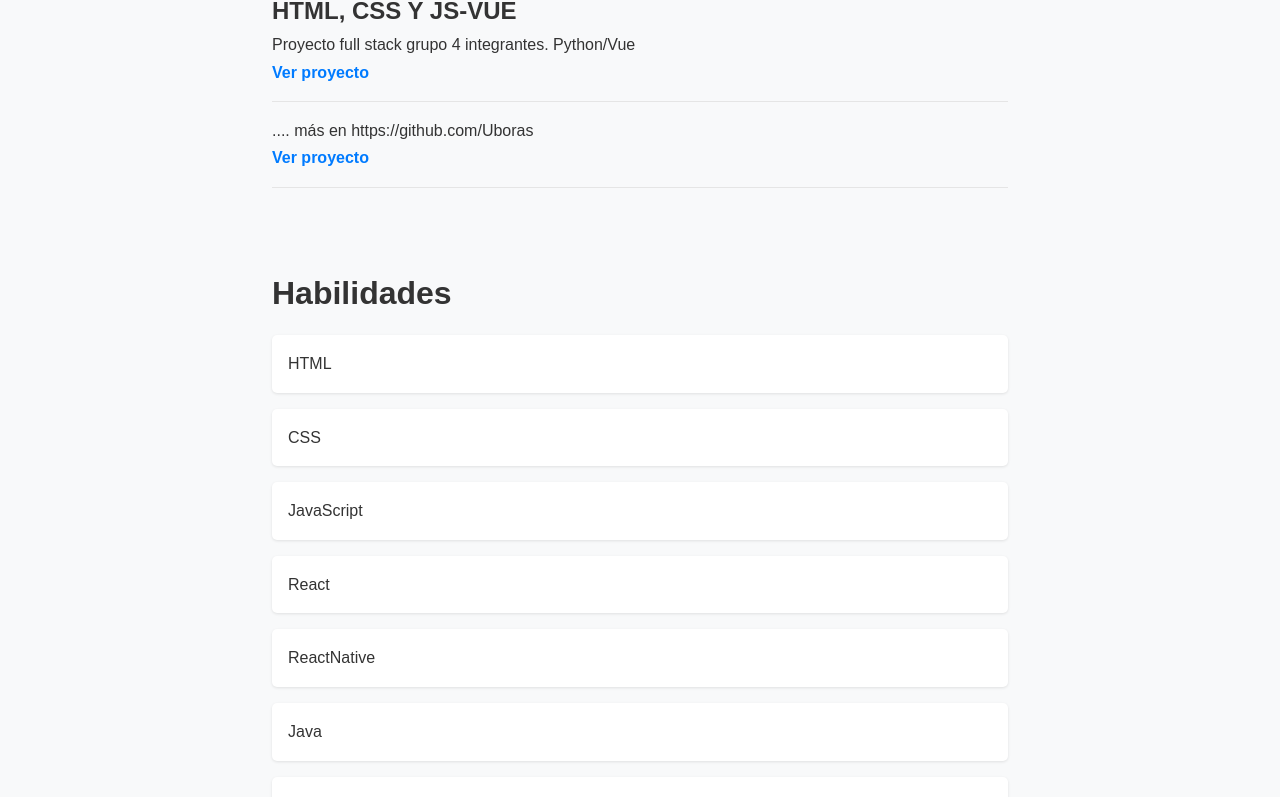
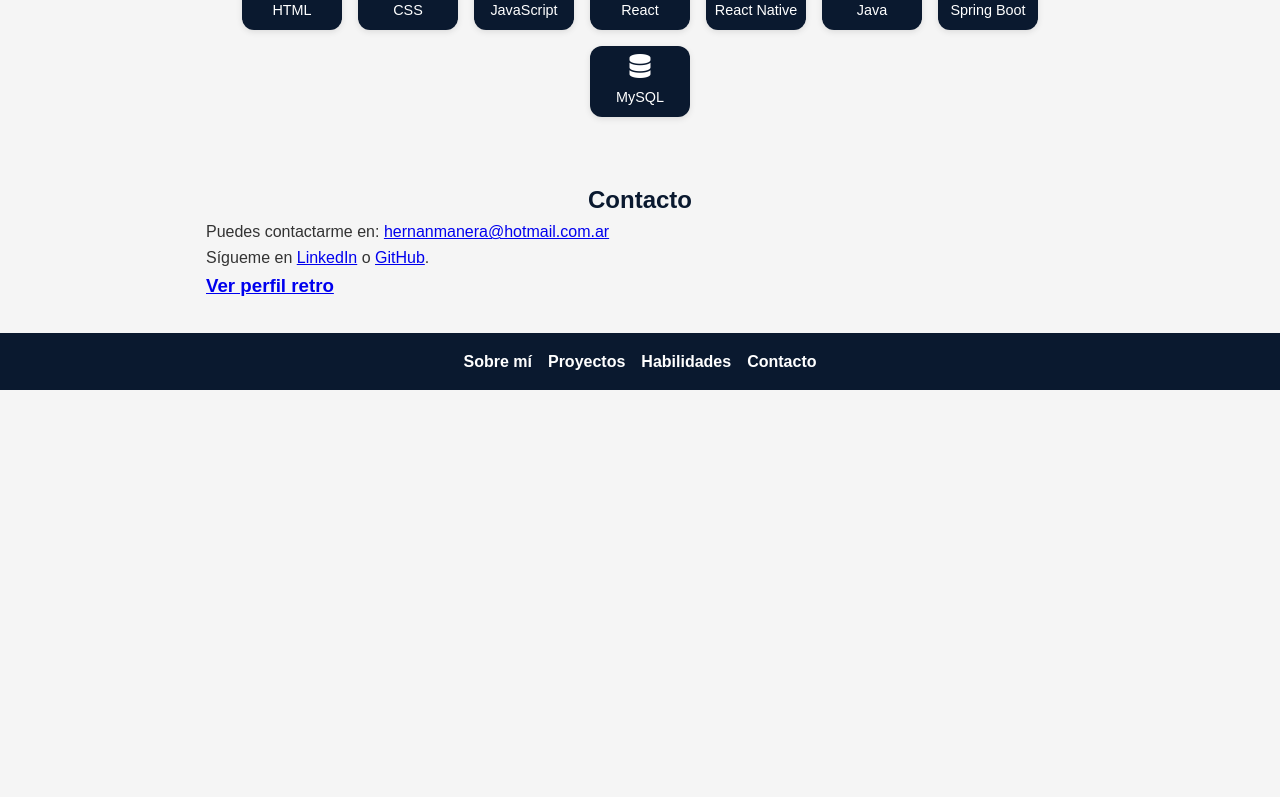
Before and after one commit to Uboras/paginaMensajeria.io, a plain HTML site: page index.html in a window 1280 px wide. Shown: the part 1251-2048 px from the top of the page. After the commit the page ends 1641 px from the top, so only its background shows below. Drawn offline with Linux system fonts and the light colour scheme.

Commit message:
modificacion

```diff
--- a/index.html
+++ b/index.html
@@ -1,26 +1,25 @@
+
 <!DOCTYPE html>
 <html lang="es">
-
 <head>
     <meta charset="UTF-8">
     <meta name="viewport" content="width=device-width, initial-scale=1.0">
-    <title>Portafolio de Front-End</title>
+    <title>Portafolio de Hernán Manera</title>
+    <link rel="stylesheet" href="https://cdnjs.cloudflare.com/ajax/libs/font-awesome/6.5.0/css/all.min.css">
     <link rel="stylesheet" href="./styles/styles.css">
+
 </head>
-
 <body>
     <header>
-      <div id="nav"></div>
-</header>
+        <div id="nav"></div>
+    </header>
     <section id="about"></section>
     <section id="projects"></section>
     <section id="skills"></section>
     <section id="contact"></section>
-    <footer >
+    <footer>
         <div id="nav"></div>
-
-    </section>
-  <script src="./js/Scrypt.js"></script>
+    </footer>
+    <script src="./js/script.js"></script>
 </body>
-
 </html>
--- a/js/Scrypt.js
+++ /dev/null
@@ -1,93 +0,0 @@
-// DOM elements
-var projectContainer = document.querySelector("#projects");
-var tecnologiaContainer = document.querySelector("#skills");
-var contactoContainer = document.querySelector("#contact");
-var sobremeContainer = document.querySelector("#about");
-var navContainer = document.querySelectorAll("#nav");
-// Variables
-var about = [
-  "Soy Hernán Manera",
-  "Con más de 11 años de experiencia como cajero en Cencosud S.A. , decidí seguir mi pasión por la programación web y me convertí en desarrollador FullStack Junior en Egg Corporation, una empresa líder en la formación de programadores informáticos. En Egg Corporation, trabajo con tecnologías como Java, JDBC y JPA , SQL, HTML, CSS, JavaScript y Git. Desarrollo aplicaciones web y móviles que aportan valor a los clientes y a la sociedad.",
-  "Me caracterizo por ser un aprendiz constante y curioso, siempre en busca de nuevas tecnologías y mejores prácticas para mejorar mi habilidad como desarrollador. Recientemente obtuve dos certificaciones en Java y SQL, y estoy cursando un programa de Programación Web en la Universidad de Buenos Aires. Mi objetivo es seguir creciendo profesionalmente y contribuir al avance de la industria de la programación web con soluciones innovadoras y de calidad.",
-];
-var velocidad = [
-  ,
-  {
-    tecnologias: "React Native",
-    Descripcion: "Inicio de sesion con React native",
-    link: "https://github.com/Uboras/LogIn-ReactNative",
-  },
-  {
-    tecnologias: "Java",
-    Descripcion: "Aplicando 10 java app ",
-    link: "https://github.com/Uboras/10-Programas-Java",
-  },
-  {
-    tecnologias: "Java",
-    Descripcion: "Calculadora Java y juegos",
-    link: "https://github.com/Uboras/PrograMane",
-  },
-  {
-    tecnologias: "HTML, CSS Y REACT",
-    Descripcion: "Programa React avanzado Utn-web",
-    link: "https://github.com/Uboras/UTN-DesarolladorWeb",
-  },
-  {
-    tecnologias: "Html, CSS y JS",
-    Descripcion: "Calculadora js",
-    link: "https://uboras.github.io/CalculadoraJS/",
-  },
-  {
-    tecnologias: "HTML, CSS Y JS-VUE",
-    Descripcion: "Proyecto full stack grupo 4 integrantes. Python/Vue",
-    link: "https://uboras.github.io/CAC-C1-Python-2024/",
-  },
-  {
-    tecnologias: "",
-    Descripcion: "....  más en https://github.com/Uboras",
-    link: "",
-  },
-];
-var tecnologias = [
-  "HTML",
-  "CSS",
-  "JavaScript",
-  "React",
-  "ReactNative",
-  "Java",
-  "SpringBoot",
-  "MySql",
-];
-var contactos = [
-  "hernanmanera@hotmail.com.ar",
-  "https://www.linkedin.com/in/hernan-manera-62312682/",
-  "https://github.com/Uboras",
-  "./PorfolioGamer/index.html"
-];
-
-// Variables componentes
-var insnav = `<nav><ul><li><a href="#about">Sobre mí</a></li><li><a href="#projects">Proyectos</a></li><li><a href="#skills">Habilidades</a></li><li><a href="#contact">Contacto</a></li></ul></nav>`;
-var insSobre = `<h1>${about[0]}</h1><p>${about[1]}</p><p>${about[2]}</p>`;
-var insProyectos =
-  "<h2>Proyectos</h2>" +
-  velocidad
-    .map(
-      (element) =>
-        `<div class="project"><h3>${element.tecnologias}</h3><p>${element.Descripcion}</p><a href="${element.link}" target="_blank">Ver proyecto</a></div>`
-    )
-    .join("");
-var insTecno =
-  "<h2>Habilidades</h2>" +
-  "<ul>" +
-  tecnologias.map((element) => `<li>${element}</li> `).join("") +
-  "</ul>";
-var inscontacto =
-  "<h2>Contacto</h2>" +
-  `<p>Puedes contactarme en: <a href="mailto:${contactos[0]}"> Hernana Manera(Mail)</a></p><p>Sígueme en <a href="${contactos[1]}" target="_blank">LinkedIn</a> o <a href="${contactos[2]}" target="_blank">GitHub</a>.</p> <h2> <a href="${contactos[3]}" target="_blank"> <h2>Perfil Retro </h2></a>`;
-
-// Inner sections
-navContainer.forEach((element) => (element.innerHTML = insnav));
-sobremeContainer.innerHTML = insSobre;
-projectContainer.innerHTML = insProyectos;
-tecnologiaContainer.innerHTML = insTecno;
-contactoContainer.innerHTML = inscontacto;
--- /dev/null
+++ b/js/script.js
@@ -0,0 +1,85 @@
+
+// DOM elements
+const projectContainer = document.querySelector("#projects");
+const tecnologiaContainer = document.querySelector("#skills");
+const contactoContainer = document.querySelector("#contact");
+const sobremeContainer = document.querySelector("#about");
+const navContainer = document.querySelectorAll("#nav");
+
+const about = [
+  "Soy Hernán Manera",
+  "Con más de 11 años de experiencia como cajero en Cencosud S.A., decidí seguir mi pasión por la programación web. Me especialicé como desarrollador FullStack en Egg Corporation, trabajando con Java, SQL, HTML, CSS, JavaScript y Git.",
+  "Estoy en constante búsqueda de nuevas tecnologías y mejores prácticas. Actualmente curso Programación Web en la UBA. Mi objetivo: aportar soluciones innovadoras y crecer como profesional."
+];
+
+const velocidad = [
+  {
+    tecnologias: "React Native",
+    Descripcion: "Inicio de sesión con React Native",
+    link: "https://github.com/Uboras/LogIn-ReactNative"
+  },
+  {
+    tecnologias: "Java",
+    Descripcion: "10 programas de Java",
+    link: "https://github.com/Uboras/10-Programas-Java"
+  },
+  {
+    tecnologias: "Java",
+    Descripcion: "Calculadora y juegos en Java",
+    link: "https://github.com/Uboras/PrograMane"
+  },
+  {
+    tecnologias: "HTML, CSS y React",
+    Descripcion: "Programa React avanzado UTN",
+    link: "https://github.com/Uboras/UTN-DesarolladorWeb"
+  },
+  {
+    tecnologias: "HTML, CSS y JS",
+    Descripcion: "Calculadora JS",
+    link: "https://uboras.github.io/CalculadoraJS/"
+  },
+  {
+    tecnologias: "HTML, CSS y JS-Vue",
+    Descripcion: "Proyecto full stack Python/Vue",
+    link: "https://uboras.github.io/CAC-C1-Python-2024/"
+  }
+];
+
+const tecnologias = [
+  { nombre: "HTML", icon: "fa-brands fa-html5" },
+  { nombre: "CSS", icon: "fa-brands fa-css3-alt" },
+  { nombre: "JavaScript", icon: "fa-brands fa-js" },
+  { nombre: "React", icon: "fa-brands fa-react" },
+  { nombre: "React Native", icon: "fa-brands fa-react" },
+  { nombre: "Java", icon: "fa-brands fa-java" },
+  { nombre: "Spring Boot", icon: "fa-solid fa-leaf" },
+  { nombre: "MySQL", icon: "fa-solid fa-database" }
+];
+
+const contactos = [
+  "hernanmanera@hotmail.com.ar",
+  "https://www.linkedin.com/in/hernan-manera-62312682/",
+  "https://github.com/Uboras",
+  "./PorfolioGamer/index.html"
+];
+
+const insnav = `<nav><ul><li><a href="#about">Sobre mí</a></li><li><a href="#projects">Proyectos</a></li><li><a href="#skills">Habilidades</a></li><li><a href="#contact">Contacto</a></li></ul></nav>`;
+const insSobre = `<h1>${about[0]}</h1><p>${about[1]}</p><p>${about[2]}</p>`;
+const insProyectos = "<h2>Proyectos</h2>" + velocidad.map(p =>
+  `<div class="project"><h3>${p.tecnologias}</h3><p>${p.Descripcion}</p><a href="${p.link}" target="_blank">Ver proyecto</a></div>`
+).join("");
+
+const insTecno = "<h2>Habilidades</h2><ul class='skills'>" +
+  tecnologias.map(t => `<li><i class="${t.icon}"></i><span>${t.nombre}</span></li>`).join("") +
+  "</ul>";
+
+const inscontacto = `<h2>Contacto</h2>
+  <p>Puedes contactarme en: <a href="mailto:${contactos[0]}">${contactos[0]}</a></p>
+  <p>Sígueme en <a href="${contactos[1]}" target="_blank">LinkedIn</a> o <a href="${contactos[2]}" target="_blank">GitHub</a>.</p>
+  <h3><a href="${contactos[3]}" target="_blank">Ver perfil retro</a></h3>`;
+
+navContainer.forEach(e => e.innerHTML = insnav);
+sobremeContainer.innerHTML = insSobre;
+projectContainer.innerHTML = insProyectos;
+tecnologiaContainer.innerHTML = insTecno;
+contactoContainer.innerHTML = inscontacto;
--- a/styles/styles.css
+++ b/styles/styles.css
@@ -1,7 +1,13 @@
-/* Reiniciar estilos básicos */
-:root{
-    --color-primario: rgba(102, 99, 100, 1);
+
+:root {
+    --color-primario: #0a192f;
+    --color-secundario: #64ffda;
+    --color-fondo: #f5f5f5;
+    --color-texto: #333;
+    --color-claro: #ffffff;
+    --color-link: #007BFF;
 }
+
 * {
     margin: 0;
     padding: 0;
@@ -11,115 +17,117 @@
 body {
     font-family: 'Arial', sans-serif;
     line-height: 1.6;
-    background-color: #f8f9fa;
-    color: #333;
-    margin: 0;
-    padding: 0;
+    background-color: var(--color-fondo);
+    color: var(--color-texto);
 }
 
-header {
-    background-color: #dad8d8;
-    border-bottom: 1px solid #e5e5e5;
+header, footer {
+    background-color: var(--color-primario);
+    color: var(--color-claro);
+    text-align: center;
     padding: 1em 0;
-    text-align: center;
 }
 
 nav ul {
     list-style: none;
     padding: 0;
     margin: 0;
-}
-
-nav ul li {
-    display: inline;
-    margin: 0 5px;
+    display: flex;
+    justify-content: center;
+    gap: 1em;
 }
 
 nav ul li a {
-    color: #333;
+    color: var(--color-claro);
     text-decoration: none;
     font-weight: bold;
 }
 
 nav ul li a:hover {
-    text-decoration: underline;
-}
-section {
-    padding: 2em ;
-    margin: 0 auto;
-    max-width: 800px;
-    border-radius: 16px;
+    color: var(--color-secundario);
 }
 
-h1 {
-    margin-bottom: 0.5em;
-    font-size: 2.5em;
-    color: #333;
+section {
+    max-width: 900px;
+    margin: auto;
+    padding: 2rem 1rem;
 }
 
-h2 {
-    margin-bottom: 0.5em;
-    font-size: 2em;
-    color: #333;
-}
-
-p {
-    margin-bottom: 1.5em;
+h1, h2 {
+    color: var(--color-primario);
+    text-align: center;
 }
 
 .project {
-
+    background-color: var(--color-claro);
+    border-radius: 8px;
+    padding: 1em;
     margin-bottom: 1em;
-    border-bottom: 1px solid #e5e5e5;
-    padding-bottom: 1em;
+    box-shadow: 0 2px 5px rgba(0,0,0,0.1);
+    transition: transform 0.2s ease-in-out;
 }
 
-.project h3 {
-    font-size: 1.5em;
-    margin-bottom: 0.1em;
-}
-
-.project p {
-    margin-bottom: 0.1em;
+.project:hover {
+    transform: scale(1.01);
 }
 
 .project a {
-    color: #007BFF;
+    color: var(--color-link);
     text-decoration: none;
     font-weight: bold;
 }
 
-.project a:hover {
-    text-decoration: underline;
-}
-
-ul {
-    list-style-type: none;
+ul.skills {
+    display: flex;
+    flex-wrap: wrap;
+    justify-content: center;
+    gap: 0.5em;
     padding: 0;
 }
 
-ul li {
-    background: #ffffff;
-    padding: 1em;
-    margin-bottom: 1em;
-    border-radius: 5px;
-    box-shadow: 0 1px 3px rgba(0, 0, 0, 0.1);
+ul.skills li {
+    background: var(--color-primario);
+    color: var(--color-claro);
+    padding: 0.5em 1em;
+    border-radius: 20px;
+    list-style: none;
+    font-size: 0.9em;
 }
 
-footer {
-    background-color: #dad8d8;
-    height: fit-content;
-    text-align: center;
-    padding: 1em 0;
-    border-top: 1px solid #e5e5e5;
-
+@media (max-width: 768px) {
+    nav ul {
+        flex-direction: column;
+        align-items: center;
+    }
 }
 
-a {
-    color: #007BFF;
-    text-decoration: none;
+ul.skills {
+
+    background-color: var(--color-fondo);
+    display: flex;
+    flex-wrap: wrap;
+    margin: 0 auto;
+    justify-content: center;
+    gap: 1rem;
+    padding: 0;
 }
 
-a:hover {
-    text-decoration: underline;
+ul.skills li {
+    display: flex;
+    flex-direction: column;
+    align-items: center;
+    background-color: var(--color-primario);
+    color: var(--color-claro);
+    padding: 0.5rem;
+    border-radius: 12px;
+    width: 100px;
+    text-align: center;
+    font-size: 0.9em;
+    list-style: none;
+    box-shadow: 0 2px 6px rgba(0,0,0,0.1);
 }
+
+ul.skills li i {
+    font-size: 1.5rem;
+    margin-bottom: 0.5rem;
+}
```
